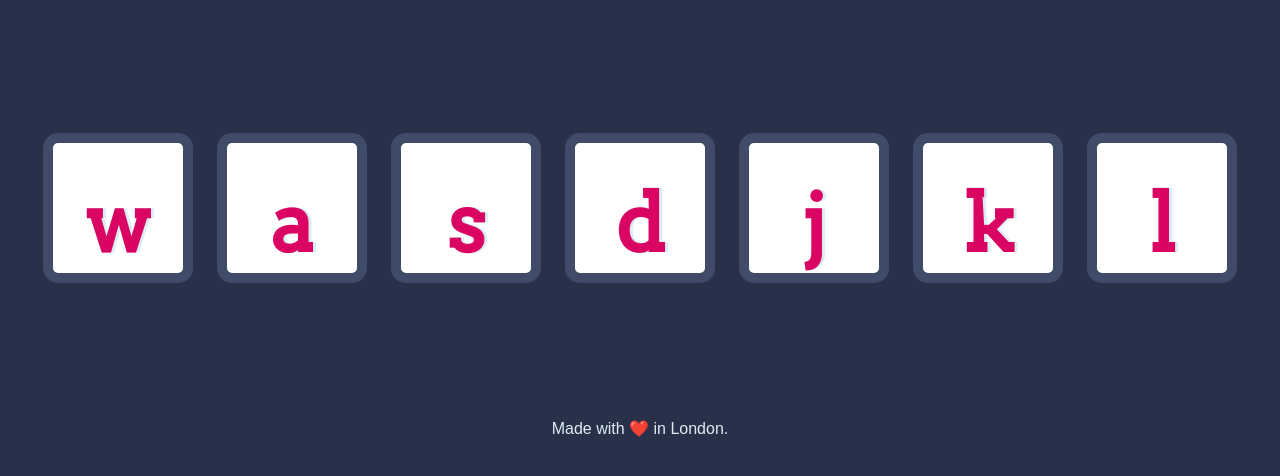
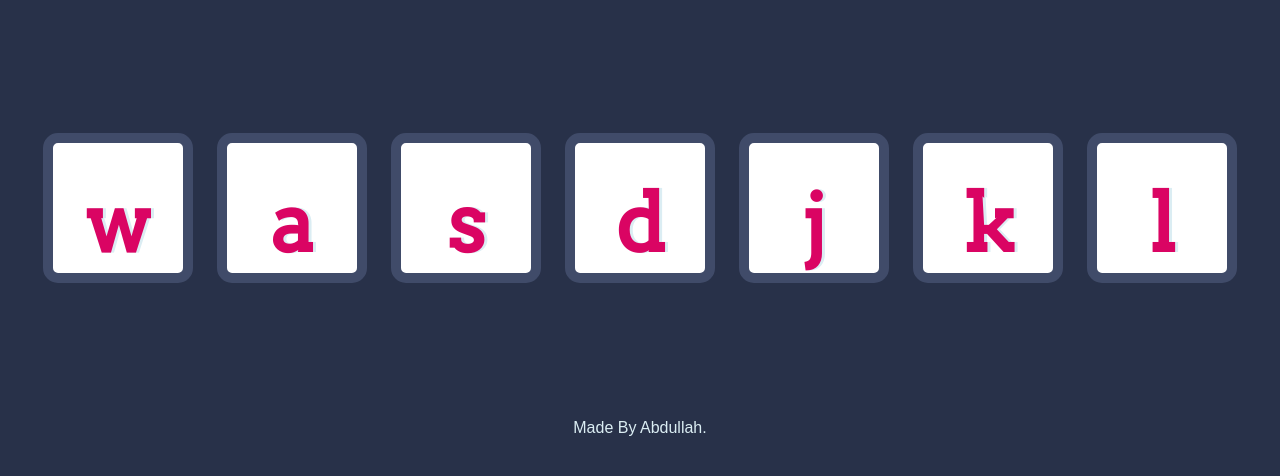
Before and after one commit to abdullahshhaikh/Drum-Kit, a plain HTML site: page index.html in a window 1280 px wide. Shown: the part 156-632 px from the top of the page. Drawn offline with Linux system fonts and the light colour scheme.

Commit message:
Update index.html

```diff
--- a/index.html
+++ b/index.html
@@ -24,7 +24,7 @@
 <script src="index.js" charset="utf-8"></script>
 
 <footer>
-  Made with ❤️ in London.
+  Made By Abdullah.
 </footer>
 </body>
 </html>
```
